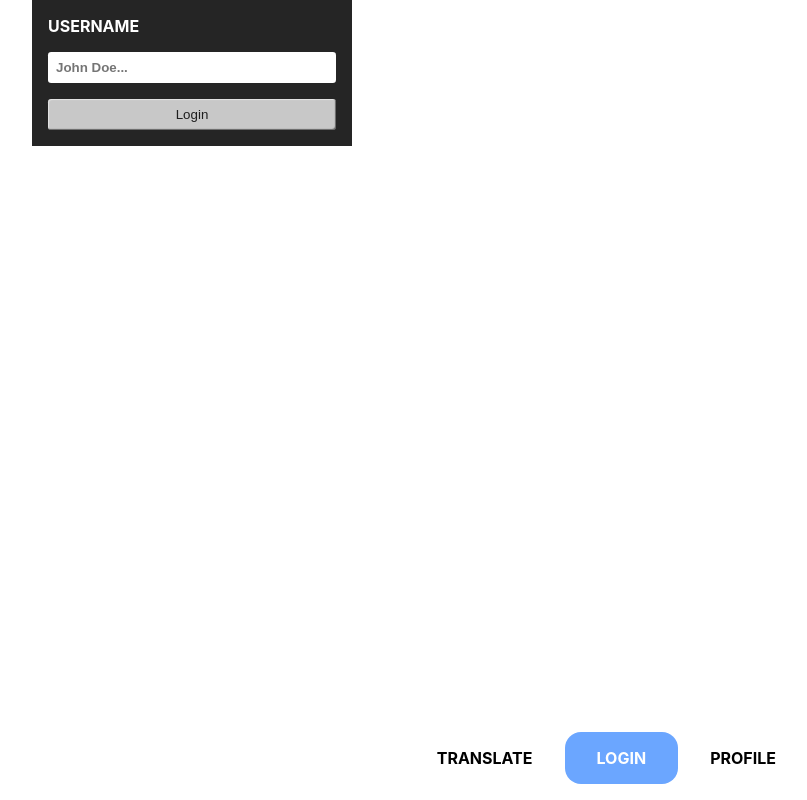
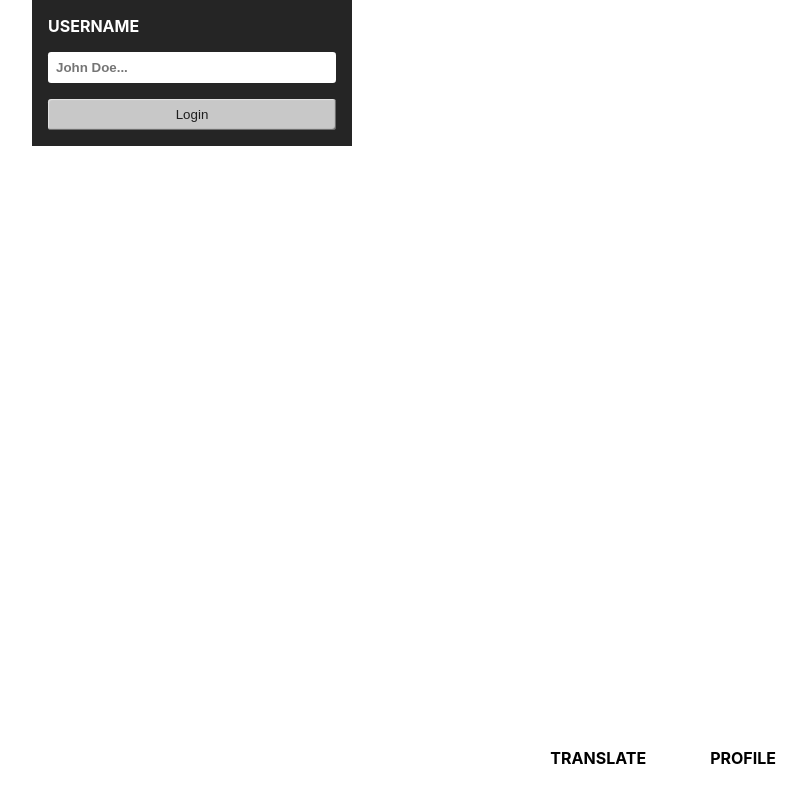
Before and after one commit to MRomarali/translate-noroff-app, a React (Create React App) app: page /Login in a window 1280 px wide. Shown: the whole page, without its empty margins (448-1255 px from the left). Built offline with nearby package versions, Linux system fonts and the light colour scheme.

Commit message:
refactor(Route): remove Navlink to login page.

```diff
--- a/src/components/Navigation.jsx
+++ b/src/components/Navigation.jsx
@@ -9,9 +9,6 @@ export default function Navigation() {
           <NavLink to="/">Translate</NavLink>
         </li>
         <li>
-          <NavLink to="/Login">Login</NavLink>
-        </li>
-        <li>
           <NavLink to="/Profile">Profile</NavLink>
         </li>
       </ul>
```
